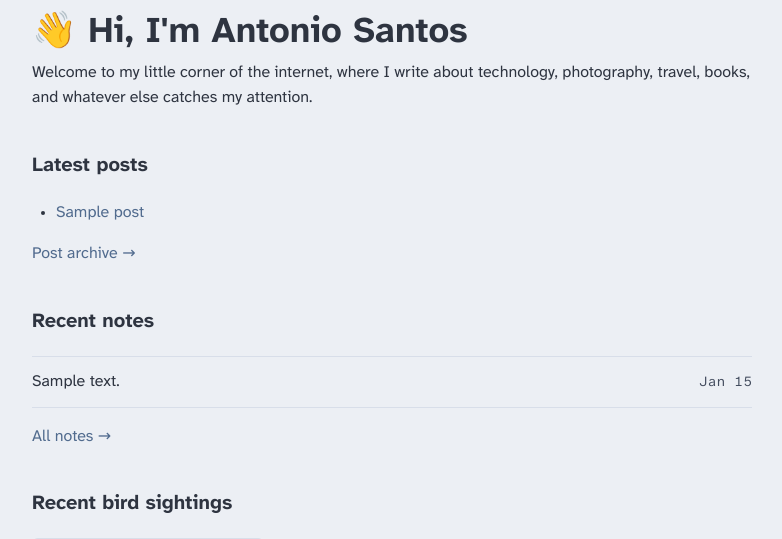
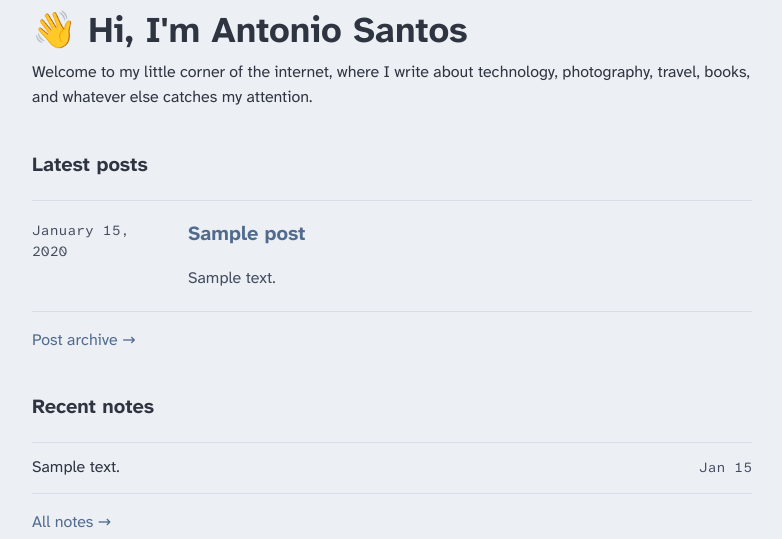
Before and after one commit to Otolock/antoniosantos.io-django, a Django app: template blog/templates/blog/home.html in a window 1280 px wide. Shown: the part 132-671 px from the top of the page, without its empty margins (248-1030 px from the left). Run offline with Django 5.2, Linux system fonts and the light colour scheme; the template is opened without the code that fills it: most values are stand-ins (such as "Sample title", 1, 10 or a date in 2020); grey boxes marked "Sample" are stand-in pictures; style sheets or scripts are compiled from the project's sources.

Commit message:
redesign post layout

```diff
--- a/blog/templates/blog/home.html
+++ b/blog/templates/blog/home.html
@@ -19,17 +19,20 @@
         {% for post in posts %}
             <li>
                 <article class="h-entry post-list-item">
-                    <a class="p-name u-url" href="{% url 'blog:post_detail' post.slug %}">
-                        {{ post.title }}
-                    </a>
-                    <span class="sr-only">
-                        Published
+                    <p class="post-date home-post-date">
                         <time class="dt-published" datetime="{{ post.published_at|date:'c' }}">
                             {{ post.published_at|date:"F j, Y" }}
                         </time>
-                    </span>
+                    </p>
+
+                    <h3 class="post-list-title home-post-title">
+                        <a class="p-name u-url" href="{% url 'blog:post_detail' post.slug %}">
+                            {{ post.title }}
+                        </a>
+                    </h3>
+
                     {% if post.description %}
-                        <data class="p-summary" value="{{ post.description }}"></data>
+                        <p class="p-summary">{{ post.description }}</p>
                     {% endif %}
                 </article>
             </li>
--- a/theme/content.css
+++ b/theme/content.css
@@ -51,24 +51,59 @@
   }
 
   .home-post-list {
-    display: grid;
-    gap: var(--spacing);
-    list-style: disc;
-    padding-inline-start: calc(var(--spacing) * 6);
+    display: flex;
+    flex-direction: column;
+    border-block: 1px solid var(--color-border);
+    margin: 0;
+    padding: 0;
+    list-style: none;
+  }
+
+  .home-post-list > li {
+    display: block;
+    margin: 0;
+    padding: 0;
+    list-style: none;
+  }
+
+  .home-post-list > li + li {
+    border-top: 1px solid var(--color-border);
   }
 
   .home-post-list .post-list-item {
-    display: inline;
+    display: grid;
+    grid-template-areas:
+      "date"
+      "title"
+      "summary";
+    gap: var(--spacing);
+    padding-block: calc(var(--spacing) * 4);
   }
 
-  .home-post-list a {
-    color: var(--color-accent);
-    transition: color var(--default-transition-duration)
-      var(--default-transition-timing-function);
+  .home-post-date {
+    grid-area: date;
   }
 
-  .home-post-list a:hover {
-    color: var(--color-accent-hover);
+  .home-post-title {
+    grid-area: title;
+    font-weight: var(--font-weight-bold);
+  }
+
+  .home-post-list .p-summary {
+    grid-area: summary;
+    color: var(--color-text-muted);
+    line-height: var(--leading-compact);
+  }
+
+  @media (min-width: 40rem) {
+    .home-post-list .post-list-item {
+      grid-template-areas:
+        "date title"
+        ". summary";
+      grid-template-columns: 8.5rem minmax(0, 1fr);
+      column-gap: calc(var(--spacing) * 5);
+      padding-block: calc(var(--spacing) * 5);
+    }
   }
 
   .home-note-list {
```
Also changed, not shown: blog/tests.py (+12 -0 lines).
